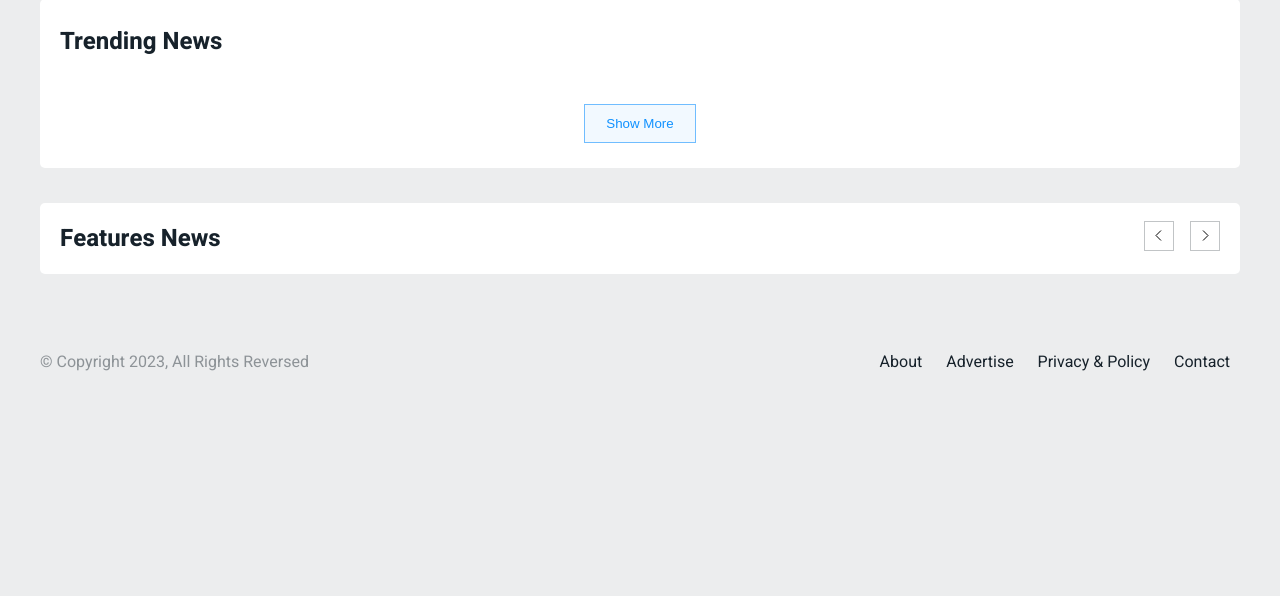
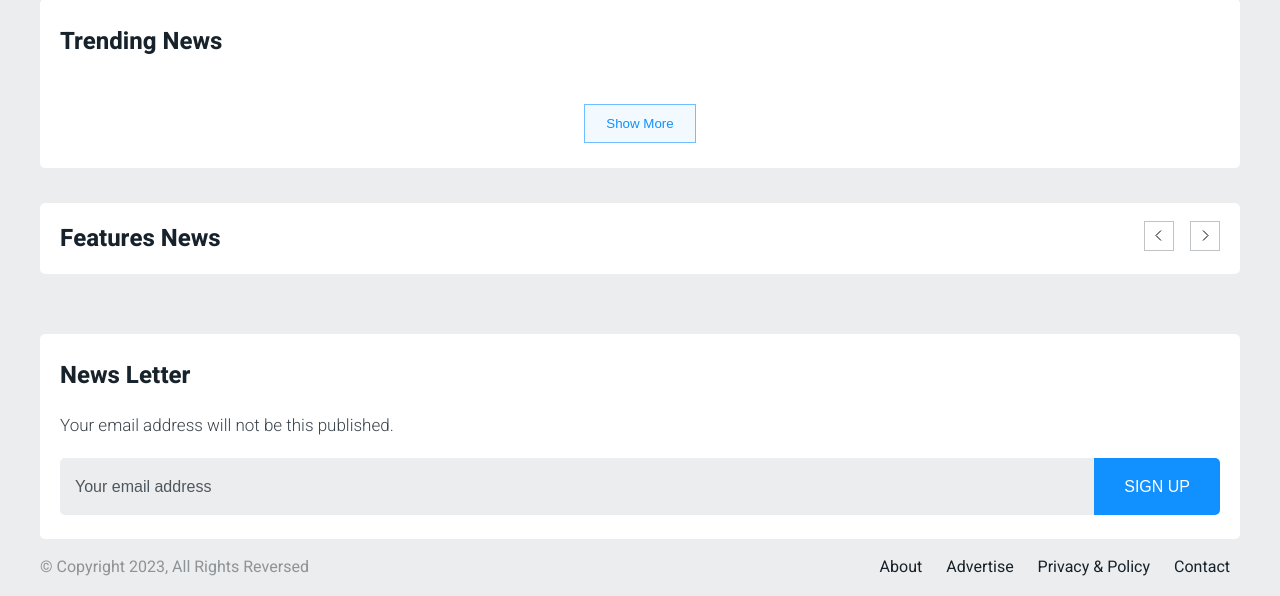
Before and after one commit to taizulislam52/django-news, a Django app: page / in a window 1280 px wide. Shown: the part 694-1290 px from the top of the page. Before the commit the page ends 1065 px from the top, so only its background shows below. Run offline with Django 4.2, Linux system fonts and the light colour scheme; data that the repository does not hold is empty.

Commit message:
Add newsletter

```diff
--- a/news/templates/news/home.html
+++ b/news/templates/news/home.html
@@ -24,4 +24,7 @@
     {{ ajax_url|json_script:"ajax_url"}}
     {% include 'news/home/trending.html' with trending_news=trending_news %}
     {% include 'news/home/features.html' with features_news=features_news %}
+    <div class="container">
+        {% include 'components/newsletter.html' with modifier='newsletter--home' %}
+    </div>
 {% endblock content %}
--- a/static/assets/main.css
+++ b/static/assets/main.css
@@ -364,6 +364,83 @@ img {
 .pagination__link:hover {
   background-color: #1091ff;
   color: #fff;
+}
+
+.newsletter {
+  background-color: #fff;
+  border-radius: 5px;
+  padding: 1.5em 1.25em;
+}
+.newsletter__heading {
+  color: #17222b;
+  font-size: 1.5rem;
+  margin-bottom: 1.25rem;
+  text-transform: capitalize;
+}
+.newsletter__sub-heading {
+  color: #39424a;
+  font-weight: 300;
+  font-size: 1.0625rem;
+  margin-bottom: 1.25rem;
+}
+.newsletter-form {
+  display: -webkit-box;
+  display: -ms-flexbox;
+  display: flex;
+}
+.newsletter-form__group {
+  -webkit-box-flex: 1;
+      -ms-flex: 1;
+          flex: 1;
+}
+.newsletter-form__input {
+  border-top-left-radius: 5px;
+  border-bottom-left-radius: 5px;
+  padding: 0.9375em;
+  background-color: #ecedee;
+  border: none;
+  color: #17222b;
+  font-size: 1rem;
+  line-height: 1.6875rem;
+  width: 100%;
+}
+.newsletter-form__input::-webkit-input-placeholder {
+  color: #4e575e;
+  font-weight: 500;
+}
+.newsletter-form__input::-moz-placeholder {
+  color: #4e575e;
+  font-weight: 500;
+}
+.newsletter-form__input:-ms-input-placeholder {
+  color: #4e575e;
+  font-weight: 500;
+}
+.newsletter-form__input::-ms-input-placeholder {
+  color: #4e575e;
+  font-weight: 500;
+}
+.newsletter-form__input::placeholder {
+  color: #4e575e;
+  font-weight: 500;
+}
+.newsletter-form__submit {
+  border: none;
+  background-color: #1091ff;
+  color: #fff;
+  cursor: pointer;
+  font-size: 1rem;
+  font-weight: 500;
+  line-height: 1.6875rem;
+  padding: 0.9375em 1.875em;
+  text-transform: uppercase;
+  border-top-right-radius: 5px;
+  border-bottom-right-radius: 5px;
+  -webkit-transition: background-color 0.4s;
+  transition: background-color 0.4s;
+}
+.newsletter-form__submit:hover {
+  background-color: rgba(16, 145, 255, 0.8);
 }
 
 /* Theme Layouts  */
--- /dev/null
+++ b/static/src/scss/components/_newsletter.scss
@@ -0,0 +1,55 @@
+.newsletter {
+    background-color: $white;
+    border-radius: $border-radius;
+    padding: em(24px) em(20px);
+    &__heading {
+        color: $news-black;
+        font-size: rem(24px);
+        margin-bottom: rem(20px);
+        text-transform: capitalize;
+    }
+    &__sub-heading {
+        color: $news-grey-dark;
+        font-weight: 300;
+        font-size: rem(17px);
+        margin-bottom: rem(20px);
+    }
+    &-form {
+        display: flex;
+        &__group {
+            flex: 1;
+        }
+        &__input {
+            border-top-left-radius: $border-radius;
+            border-bottom-left-radius: $border-radius;
+            padding: em(15px);
+            background-color: $news-grey-light;
+            border: none;
+            color: $news-black;
+            font-size: rem(16px);
+            line-height: rem(27px);
+            width: 100%;
+            &::placeholder {
+                color: $news-grey;
+                font-weight: 500;
+            }
+        }
+        &__submit {
+            border: none;
+            background-color: $news-blue-dark;
+            color: $white;
+            cursor: pointer;
+            font-size: rem(16px);
+            font-weight: 500;
+            line-height: rem(27px);
+            padding: em(15px) em(30px);
+            text-transform: uppercase;
+            border-top-right-radius: $border-radius;
+            border-bottom-right-radius: $border-radius;
+            transition: background-color 0.4s;
+            &:hover {
+                background-color: rgba($news-blue-dark, 0.8);
+            }
+        }
+    }
+}
--- a/static/src/scss/main.scss
+++ b/static/src/scss/main.scss
@@ -8,6 +8,7 @@
 @import './components/card-overlay-image';
 @import './components/card-top-image';
 @import './components/pagination';
+@import './components/newsletter';
 
 /* Theme Layouts  */
 @import './layouts/header';
--- /dev/null
+++ b/templates/components/newsletter.html
@@ -0,0 +1,11 @@
+<div class="newsletter">
+    <h3 class="newsletter__heading">News Letter</h3>
+    <p class="newsletter__sub-heading">Your email address will not be this published.</p>
+    <form action="" class="newsletter-form">
+        <div class="newsletter-form__group">
+            <label for="email" class="sr-only newsletter-form__lable">Email Address</label>
+            <input type="email" name="email" id="email" class="newsletter-form__input" placeholder="Your email address">
+        </div>
+        <input class="newsletter-form__submit" type="submit" value="Sign up">
+    </form>
+</div>
```
